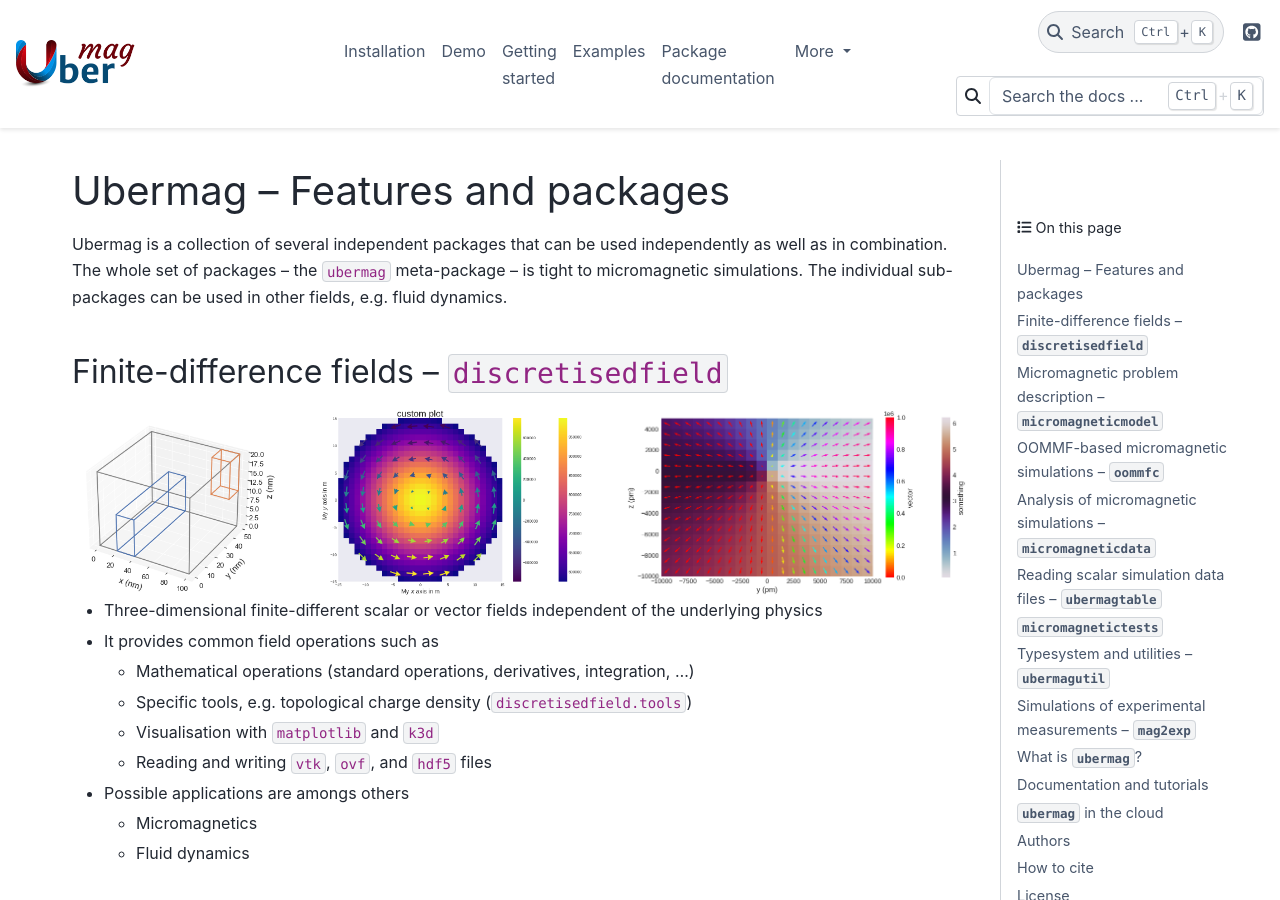
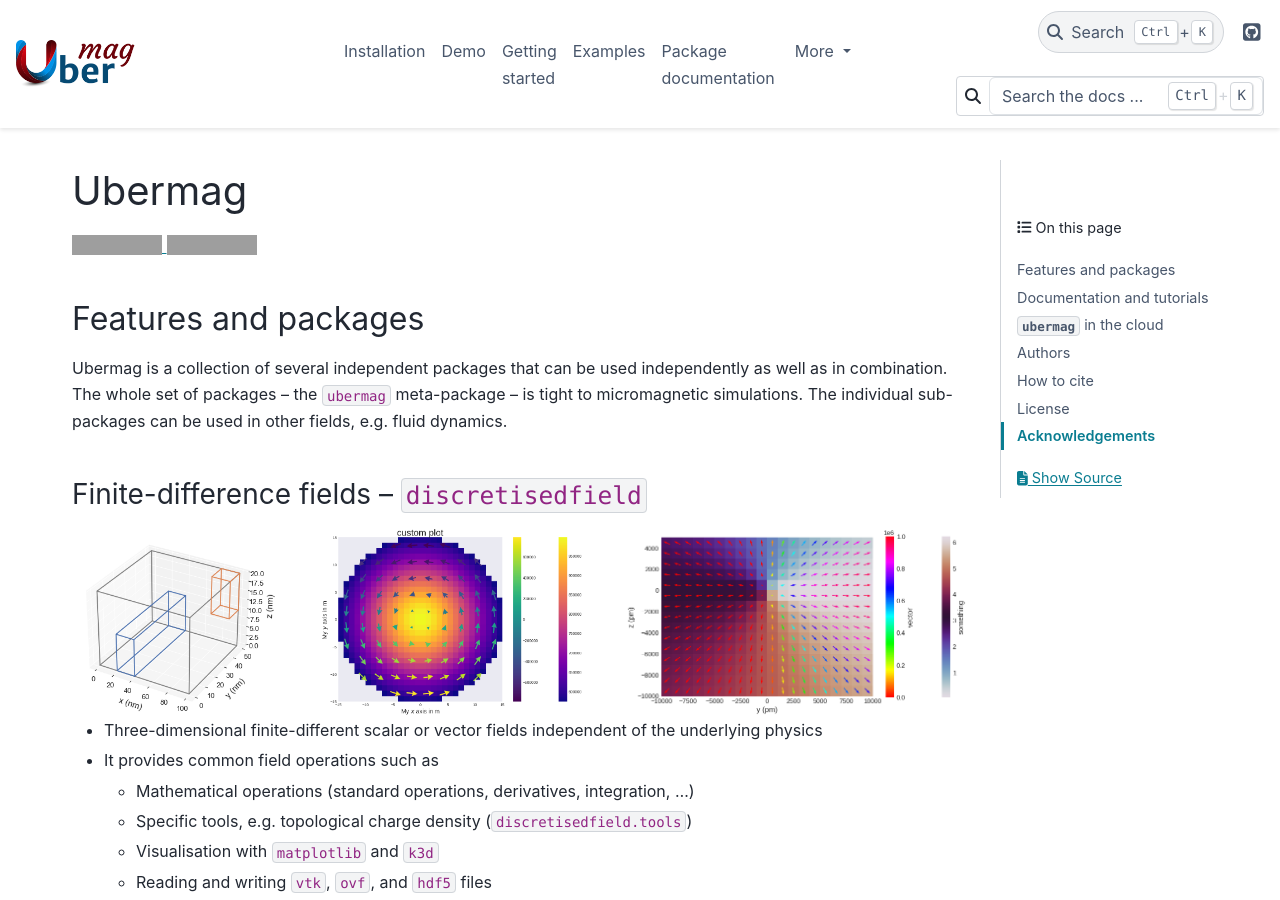
Before and after one commit to ubermag/ubermag.github.io, a Sphinx documentation site: the page built from source/index.rst, in a window 1280 px wide and 900 px high. Built offline with Sphinx 7.4.7 and the PyData theme 0.15.4, drawn with Linux system fonts in a browser that asks for light colours; pages that are not in the unit, such as notebooks, are missing from menus; part of the change alters nothing that is shown; grey boxes are pictures that could not be loaded.

```diff
--- a/source/index.rst
+++ b/source/index.rst
@@ -1,5 +1,15 @@
-Ubermag -- Features and packages
-================================
+=======
+Ubermag
+=======
+
+.. image:: https://anaconda.org/conda-forge/ubermag/badges/version.svg
+   :target: https://anaconda.org/conda-forge/ubermag
+
+.. image:: https://anaconda.org/conda-forge/ubermag/badges/latest_release_date.svg
+   :target: https://anaconda.org/conda-forge/ubermag
+
+Features and packages
+=====================
 
 Ubermag is a collection of several independent packages that can be used
 independently as well as in combination. The whole set of packages -- the
```
